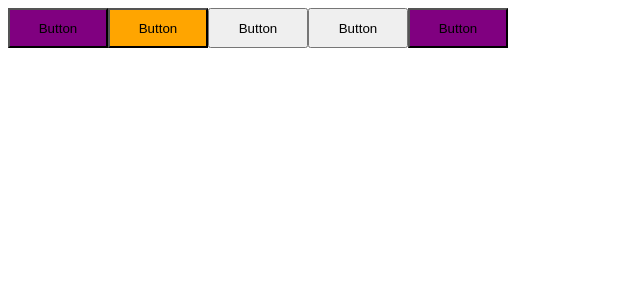
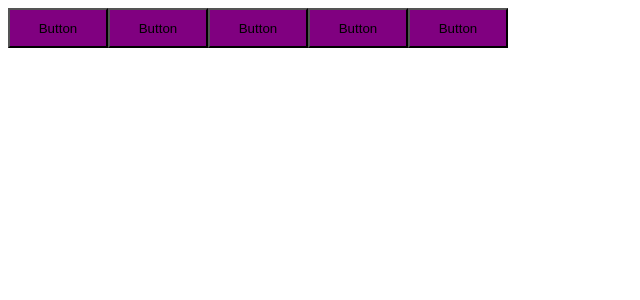
Before and after one commit to LinnykerEros/Pomodoro, a React (Create React App) app: page / in a window 1280 px wide. Shown: the top 300 px of the page, without its empty margins (0-640 px from the left). Built offline with nearby package versions, Linux system fonts and the light colour scheme.

Commit message:
adjusment: subscribe styledComponents props

```diff
--- a/src/components/button/Button.styles.ts
+++ b/src/components/button/Button.styles.ts
@@ -16,7 +16,7 @@
 export const ButtonContainer = styled.button<ButtonContainerProps>`
   width: 100px;
   height: 40px;
-  background-color: ${(props) => props.theme[props.variant]};
+  background-color: ${(props) => props.theme.primary};
 
   /* ${(props) =>
     css`
```
Also changed, not shown: src/@types/styles.d.ts (added, +9 -0 lines).
